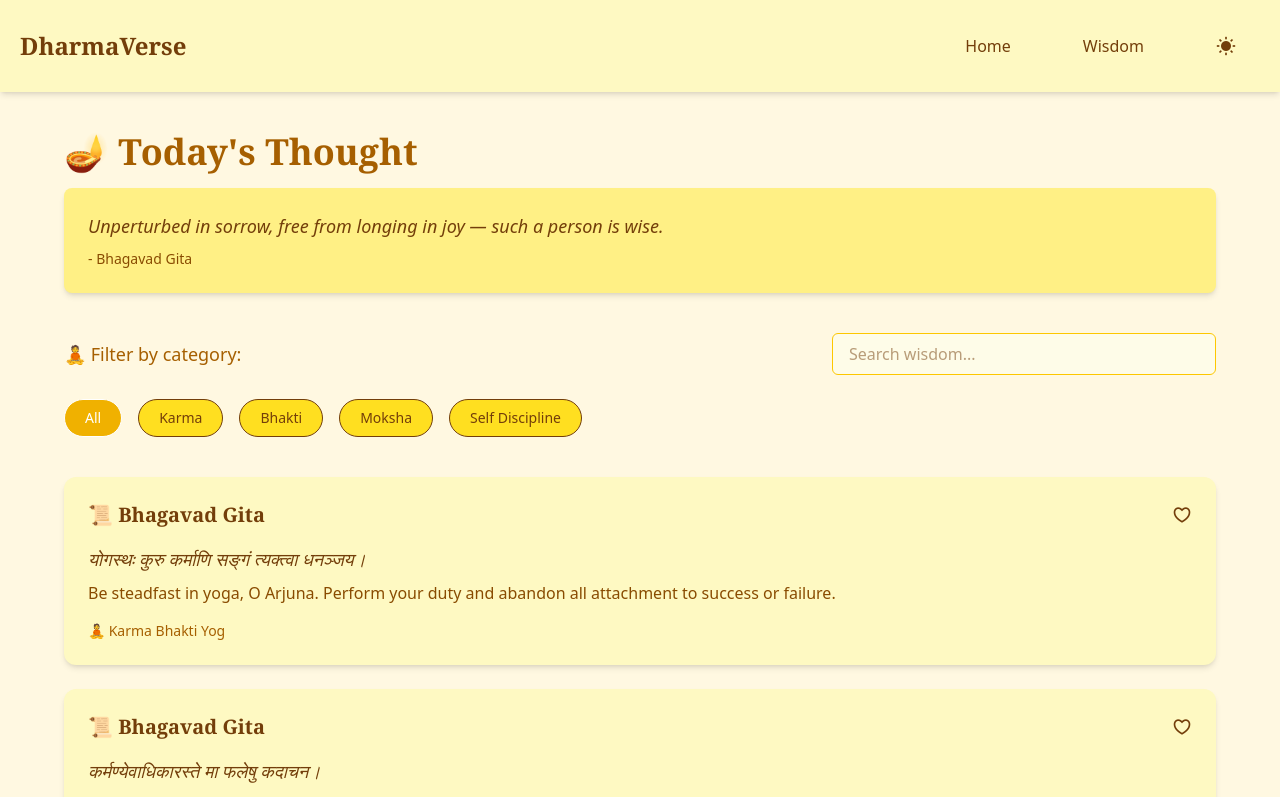
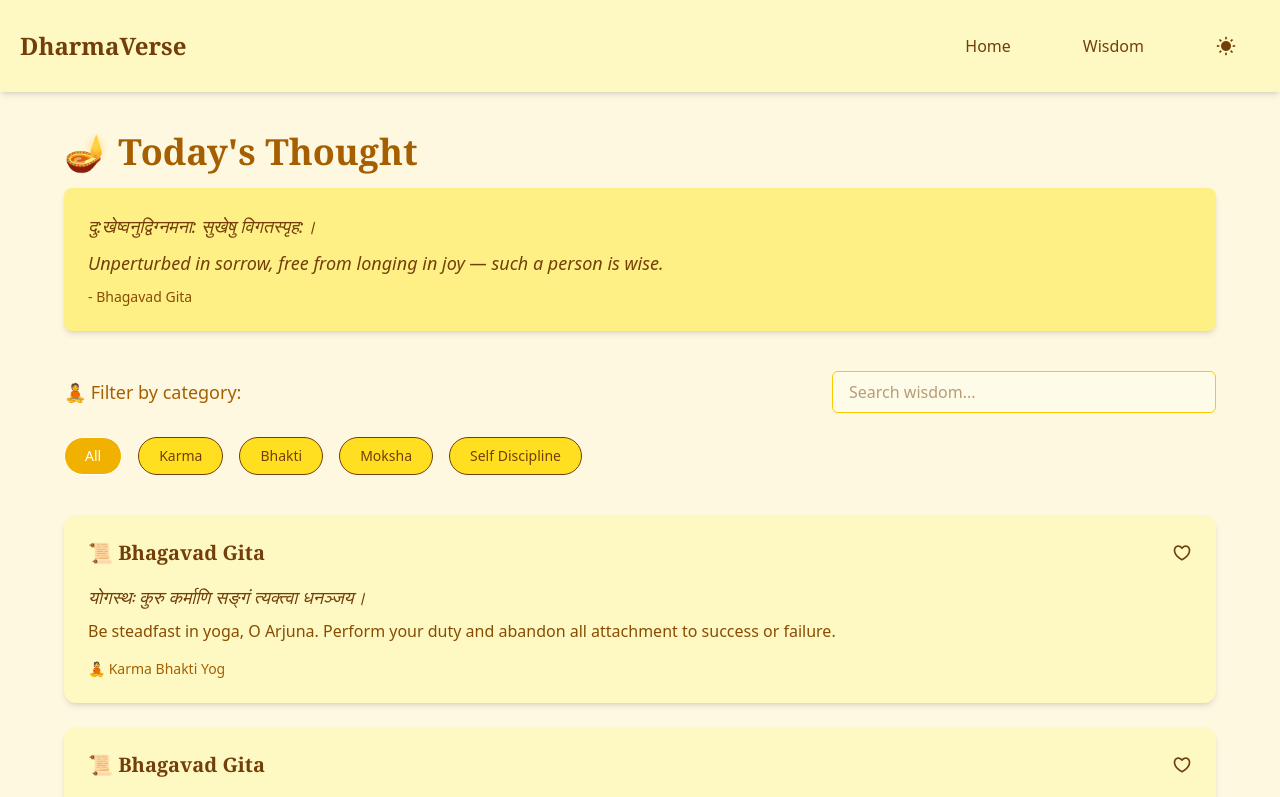
Before and after one commit to Basanta-khatri-0311/DharmaVerse, a React (Vite) app: page / in a window 1280 px wide. Shown: the top 797 px of the page. Built offline with nearby package versions, Linux system fonts and the light colour scheme.

Commit message:
little change in the code alignment

```diff
--- a/src/components/TodaysThought.jsx
+++ b/src/components/TodaysThought.jsx
@@ -15,6 +15,9 @@ const TodaysThought = () => {
       {thought ? (
         <div className="bg-yellow-200 dark:bg-yellow-700 p-6 rounded-lg shadow-md transition-all">
           <p className="text-lg italic leading-relaxed text-yellow-900 dark:text-yellow-100 mb-2">
+            {thought.sanskrit}
+          </p>
+          <p className="text-lg italic leading-relaxed text-yellow-900 dark:text-yellow-100 mb-2">
             {thought.english}
           </p>
           <p className="text-sm text-yellow-800 dark:text-yellow-300">
```
